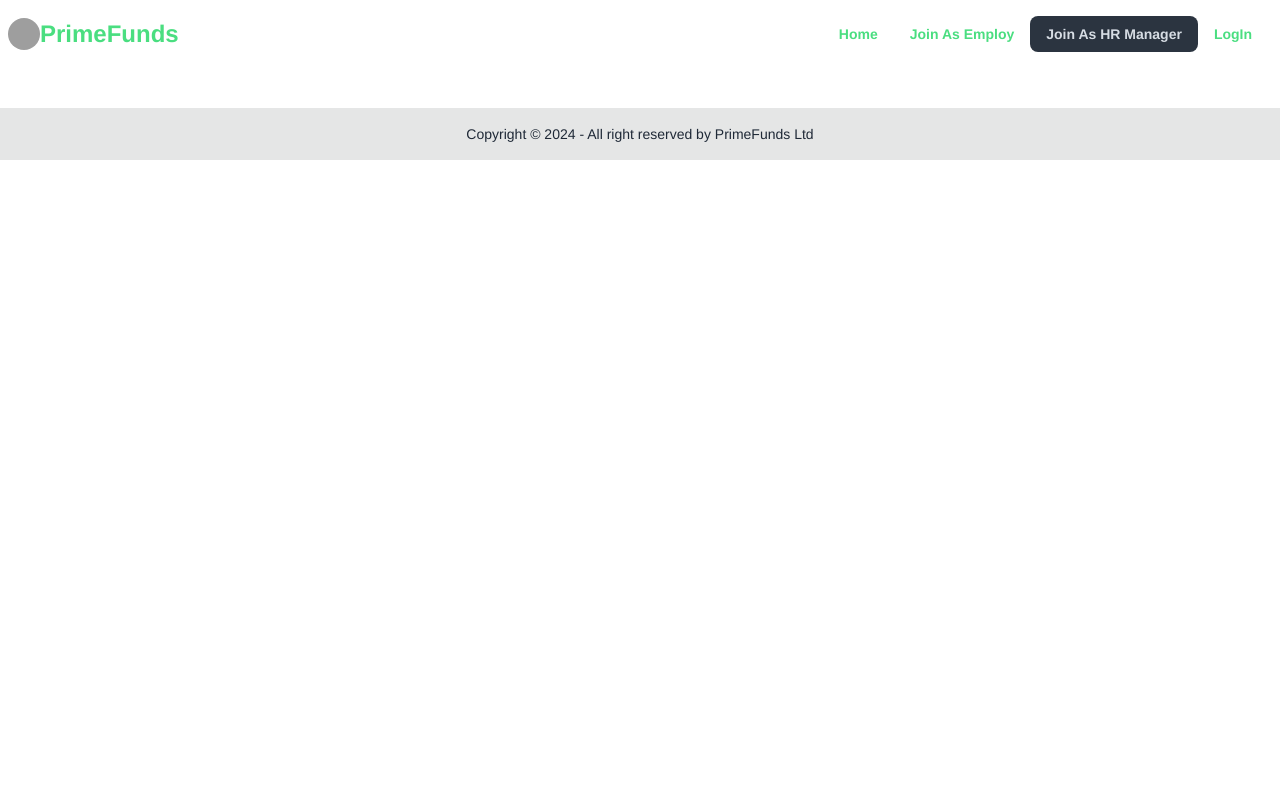
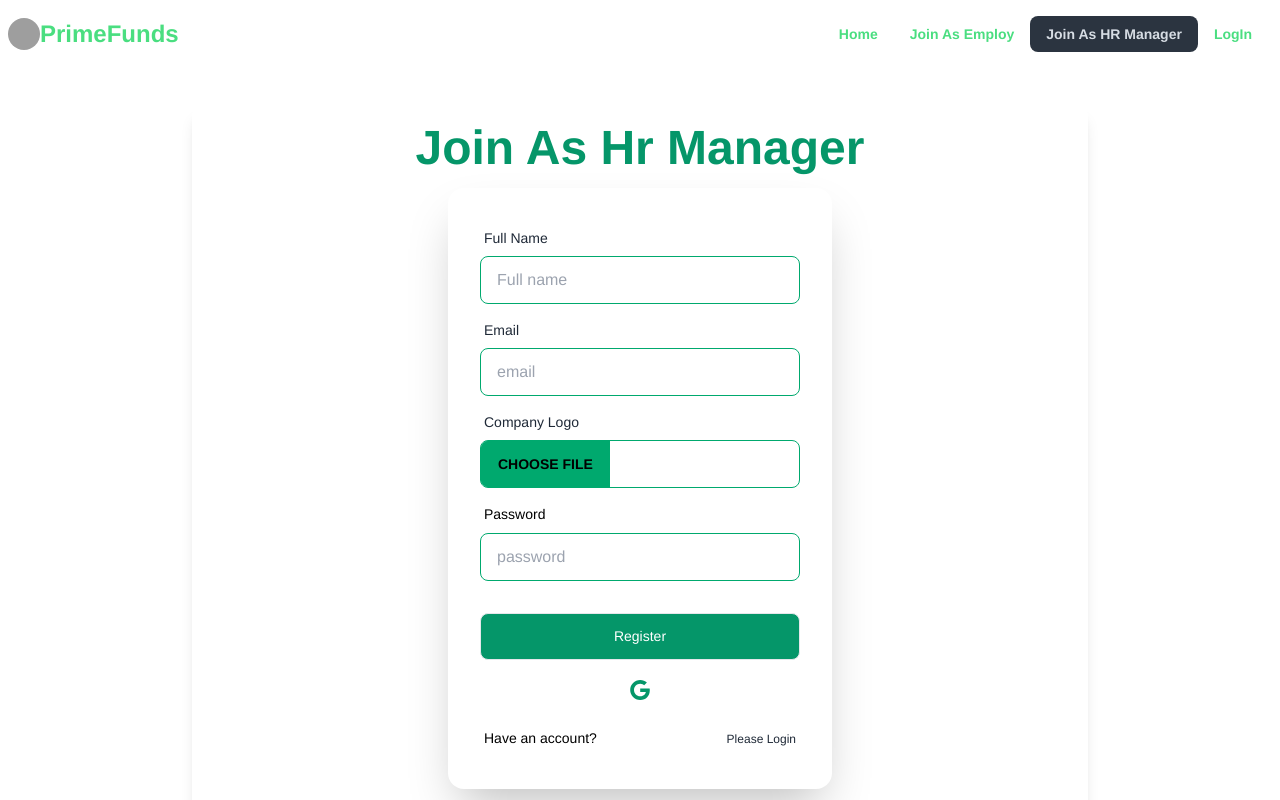
Before and after one commit to Jeem312/Assignment-12-Asset-Management, a React (Vite) app: page /joinAsHr in a window 1280 px wide. Shown: the top 800 px of the page. Built offline with nearby package versions, Linux system fonts and the light colour scheme; no server answers; grey boxes are pictures that could not be loaded.

Commit message:
added withoutlog in home page

```diff
--- a/src/Pages/JoinAsEmploy.jsx
+++ b/src/Pages/JoinAsEmploy.jsx
@@ -14,7 +14,7 @@ import { AuthContext } from "../Provider/Provider";
 
 const JoinAsEmploy = () => {
     const [startDate, setStartDate] = useState(new Date());
-    const {  createUser,updateUserProfile} =useContext(AuthContext);
+    const {  createUser,updateUserProfile,googleLogin} =useContext(AuthContext);
 
     const navigate = useNavigate();
       const from = "/";
@@ -53,6 +53,16 @@ const JoinAsEmploy = () => {
 
 
           }
+          const handleSocialLogin = (socialProvider) => {
+            socialProvider()
+            .then((result) => {
+              if (result.user) {
+                toast('LogIn Successfully');
+                navigate(from);
+              }
+          })
+
+        }
     return (
         <div>
            <div>
@@ -99,31 +109,43 @@ const JoinAsEmploy = () => {
                     {errors.email && <span className='text-red-400'>This field is required</span>}
 
                 </div>
-                <div className="form-control ">
-                  <label className="label ">
+                <div className="form-control  ">
+                 <label className="label ">
                     <span className="label-text">Date Of Birth</span>
                   </label>
-                  <DatePicker selected={startDate} onChange={(date) => setStartDate(date)} />
 
-
-                </div>
-                <div className="form-contro ">
+                 <DatePicker  className="border rounded-lg p-3 w-full" selected={startDate} onChange={(date) => setStartDate(date)} />
+                 </div>
+                 <div className="form-contro">
                   <label className="label ">
                     <span className="lebel-text ">Password</span>
                   </label>
                   <input name='password'
                     type="password"
                     placeholder="password"
-                    className="input input-bordered"
+                    className="input input-bordered w-full"
 
                     {...register("password", { required: true })} />
                     {errors.password && <span className='text-red-400'>This field is required</span>}
 
                 </div>
 
+
+
+
                 <div className="form-control mt-6 p-0">
                   <button className="border bg-green-400 text-white rounded-lg p-3 ">Register</button>
                 </div>
+                <div className="flex justify-center space-x-4">
+            <button  onClick={() => handleSocialLogin(googleLogin)}
+              aria-label="Log in with Google" className="p-3 rounded-sm">
+                <svg xmlns="http://www.w3.org/2000/svg" viewBox="0 0 32 32" className="w-5 h-5 fill-current text-green-400">
+                    <path d="M16.318 13.714v5.484h9.078c-0.37 2.354-2.745 6.901-9.078 6.901-5.458 0-9.917-4.521-9.917-10.099s4.458-10.099 9.917-10.099c3.109 0 5.193 1.318 6.38 2.464l4.339-4.182c-2.786-2.599-6.396-4.182-10.719-4.182-8.844 0-16 7.151-16 16s7.156 16 16 16c9.234 0 15.365-6.49 15.365-15.635 0-1.052-0.115-1.854-0.255-2.651z"></path>
+                </svg>
+            </button>
+
+
+        </div>
                 <label className="label">
                   Have an account?{" "}
                   <Link to="/login" className="label-text-alt link link-hover">
--- a/src/Pages/JoinAsHr.jsx
+++ b/src/Pages/JoinAsHr.jsx
@@ -1,14 +1,168 @@
 import { Helmet } from "react-helmet-async";
+import React, { useContext, useState } from 'react';
+import { Link, useLocation, useNavigate } from 'react-router-dom';
+import { useForm} from "react-hook-form";
+
+
+
+import "react-datepicker/dist/react-datepicker.css";
+
+
+import toast, { Toaster } from "react-hot-toast";
+import { AuthContext } from "../Provider/Provider";
+
 
 
 const JoinAsHr = () => {
+    const {  createUser,updateUserProfile,googleLogin} =useContext(AuthContext);
+
+    const navigate = useNavigate();
+      const from = "/";
+
+
+        const {
+            register,
+
+            formState: { errors },
+            handleSubmit,} = useForm()
+
+          const onSubmit = (data) => {
+
+            const {email,password,Name, image} = data;
+            if (!/(?=.*[a-z])(?=.*[A-Z])(?=.*\d)(?=.*[!@#$%^&*]).{6,}/.test(password)) {
+              toast.error("Password must have at least 1 uppercase letter, 1 lowercase letter, 1 special character, 1 numeric character, and be at least 6 characters long");
+              return;
+          }
+
+
+            createUser(email,password)
+            .then(result=>{
+              console.log(result.user);
+
+              if (result.user) {
+                toast('Register As Hr Manager Successfully');
+
+                updateUserProfile(Name, image)
+                navigate(from)
+
+              }
+
+          })
+
+
+
+          }
+          const handleSocialLogin = (socialProvider) => {
+            socialProvider()
+            .then((result) => {
+              if (result.user) {
+                toast('LogIn Successfully');
+                navigate(from);
+              }
+          })
+
+        }
     return (
         <div>
              <div>
            <Helmet>
         <title>PrimeFunds || Join As HR Manager</title>
         </Helmet></div>
+        <div className='flex justify-center items-center min-h-[calc(100vh-306px)]'>
+      <div className=' w-full max-w-sm mx-auto overflow-hidden bg-white rounded-lg shadow-lg  lg:max-w-4xl '>
+
+        <div className=" min-h-screen  ">
+          <div className="hero-content flex-col ">
+            <div className="text-center lg:text-left">
+              <h1 className="text-5xl font-bold text-emerald-600">Join As Hr Manager</h1>
+
+            </div>
+            <form    onSubmit={handleSubmit(onSubmit)}
+
+              className="card flex-shrink-0 w-full max-w-sm shadow-2xl "
+            >
+              <div className="card-body">
+                <div className="form-control">
+                  <label className="label text-white">
+                    <span className="label-text">Full Name</span>
+                  </label>
+                  <input name='name'
+                    type="text"
+                    placeholder="Full name"
+                    className="input input-bordered input-success"
+
+                    {...register("Name", { required: true })} />
+                    {errors.Name && <span className='text-red-400'>This field is required</span>}
+
+                </div>
+                <div className="form-control">
+                  <label className="label text-green-400">
+                    <span className="label-text">Email</span>
+                  </label>
+                  <input name='email'
+                    type="text"
+                    placeholder="email"
+                    className="input input-bordered input-success"
+
+                    {...register("email", { required: true })} />
+                    {errors.email && <span className='text-red-400'>This field is required</span>}
+
+                </div>
+                <div className="form-control  ">
+                 <label className="label ">
+                    <span className="label-text">Company Logo</span>
+
+                  </label>
+                  <input
+                      {...register("image",{required:true})} type="file" className="file-input  file-input-success  file-input-md  max-w-xs text-white w-full  " />
+
+                 </div>
+                 <div className="form-contro">
+                  <label className="label ">
+                    <span className="lebel-text ">Password</span>
+                  </label>
+                  <input name='password'
+                    type="password"
+                    placeholder="password"
+                    className="input input-bordered input-success w-full"
+
+                    {...register("password", { required: true })} />
+                    {errors.password && <span className='text-red-400'>This field is required</span>}
+
+                </div>
+
+
+
+
+                <div className="form-control mt-6 p-0">
+                  <button className="border bg-emerald-600 text-white rounded-lg p-3 ">Register</button>
+                </div>
+                <div className="flex justify-center space-x-4">
+            <button  onClick={() => handleSocialLogin(googleLogin)}
+              aria-label="Log in with Google" className="p-3 rounded-sm">
+                <svg xmlns="http://www.w3.org/2000/svg" viewBox="0 0 32 32" className="w-5 h-5 fill-current text-emerald-600">
+                    <path d="M16.318 13.714v5.484h9.078c-0.37 2.354-2.745 6.901-9.078 6.901-5.458 0-9.917-4.521-9.917-10.099s4.458-10.099 9.917-10.099c3.109 0 5.193 1.318 6.38 2.464l4.339-4.182c-2.786-2.599-6.396-4.182-10.719-4.182-8.844 0-16 7.151-16 16s7.156 16 16 16c9.234 0 15.365-6.49 15.365-15.635 0-1.052-0.115-1.854-0.255-2.651z"></path>
+                </svg>
+            </button>
+
+
         </div>
+                <label className="label">
+                  Have an account?{" "}
+                  <Link to="/login" className="label-text-alt link link-hover">
+                    Please Login
+                  </Link>
+                </label>
+                <Toaster />
+              </div>
+            </form>
+
+          </div>
+        </div>
+      </div>
+      </div>
+        </div>
+
     );
 };
 
--- a/src/WithoutLogInDashboard/Banner/Banner.jsx
+++ b/src/WithoutLogInDashboard/Banner/Banner.jsx
@@ -46,7 +46,7 @@ const Banner = () => {
     <div className='text-5xl font-bold text-white my-4'>
       Welcome To PrimeFunds
     </div>
-    <Link to='/joinAsHr'>
+    <Link to='/joinAsEmploy'>
 
       <button className='btn bg-green-400 text-white border-green-400'>Join As Employee<FaArrowRightLong /></button>
     </Link>
```
Also changed, not shown: src/WithoutLogInDashboard/About/About.jsx (+29 -7 lines).
